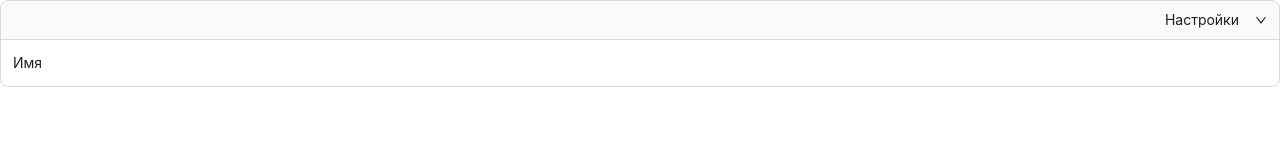
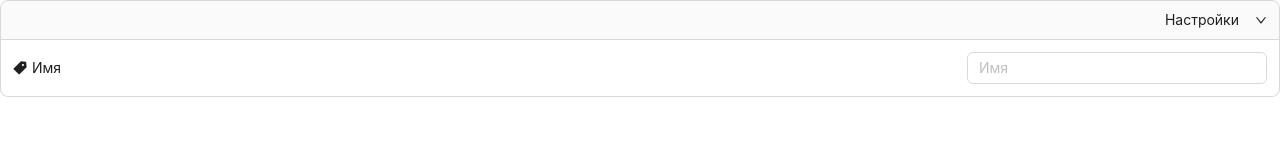
Before and after one commit to DaniilRalf/for-node-red-timer, a React (Create React App) app: page / in a window 1280 px wide. Shown: the top 160 px of the page. Built offline with nearby package versions, Linux system fonts and the light colour scheme.

Commit message:
add nodeName block

```diff
--- a/package.json
+++ b/package.json
@@ -3,6 +3,7 @@
   "version": "0.1.0",
   "private": true,
   "dependencies": {
+    "@ant-design/icons": "^5.2.6",
     "@testing-library/jest-dom": "^5.17.0",
     "@testing-library/react": "^13.4.0",
     "@testing-library/user-event": "^13.5.0",
@@ -10,13 +11,13 @@
     "@types/node": "^16.18.61",
     "@types/react": "^18.2.37",
     "@types/react-dom": "^18.2.15",
+    "antd": "^5.6.2",
     "react": "^17.0.2",
     "react-dom": "^17.0.2",
     "react-scripts": "5.0.1",
     "scss": "^0.2.4",
     "typescript": "^4.9.5",
-    "web-vitals": "^2.1.4",
-    "antd": "^5.6.2"
+    "web-vitals": "^2.1.4"
   },
   "scripts": {
     "start": "react-scripts start",
--- /dev/null
+++ b/src/components/assets/styles.ts
@@ -0,0 +1,30 @@
+/** styles for timer-delay component */
+export const styleComponents = {
+    collapseBlock: {
+        width: '100%'
+    },
+    childBlock : {
+        nameBlock: {
+            main: {
+                display: 'flex',
+                justifyContent: 'space-between'
+            },
+            title: {
+                display: 'flex',
+                alignItems: 'center'
+            },
+            input: {
+                width: '300px'
+            },
+            icon: {
+                marginRight: '5px',
+            }
+        },
+        timerBlock: {},
+    }
+}
+/** styles for timer-delay ANTD library */
+export const styleAntdCustom = `
+    .ant-collapse-header{display: flex!important; justify-content: end!important;}
+    .ant-collapse-header-text{flex: none!important; margin-inline-end: 0px!important;}
+`
--- a/src/components/timer.tsx
+++ b/src/components/timer.tsx
@@ -1,5 +1,7 @@
 import React, {useEffect, useState} from 'react'
-import {Collapse} from "antd";
+import {Collapse, Input} from "antd"
+import {TagFilled} from "@ant-design/icons";
+import {styleAntdCustom, styleComponents} from "./assets/styles";
 
 interface TimerConfInterface {
     isOpen: boolean,
@@ -29,10 +31,17 @@ const Timer = () => {
         setTimerConf(mockData)
     }
 
-    /** set data when open collapse */
+    /** set data when open collapse IS_OPEN */
     const setDataOnOpenCollapse = (): void => {
         const newTimerConf = JSON.parse(JSON.stringify(timerConf))
         newTimerConf.isOpen = !newTimerConf.isOpen
+        setTimerConf(newTimerConf)
+    }
+
+    /** set data NODE_NAME */
+    const setDataNodeName = (data: string): void => {
+        const newTimerConf = JSON.parse(JSON.stringify(timerConf))
+        newTimerConf.nodeName = data
         setTimerConf(newTimerConf)
     }
 
@@ -54,16 +63,23 @@ const Timer = () => {
                     children:
                         <>
 
-
+                            {/** NAME setting */}
                             <div style={styleComponents.childBlock.nameBlock.main}>
+                                <div style={styleComponents.childBlock.nameBlock.title}>
+                                    <p style={styleComponents.childBlock.nameBlock.icon}><TagFilled /></p>
+                                    {/*TODO: add translate*/}
+                                    <p>Имя</p>
+                                </div>
                                 {/*TODO: add translate*/}
-                                <div style={styleComponents.childBlock.nameBlock.title}>Имя</div>
-                                <div style={styleComponents.childBlock.nameBlock.input}></div>
+                                <Input placeholder="Имя"
+                                       style={styleComponents.childBlock.nameBlock.input}
+                                       value={timerConf.nodeName}
+                                       onChange={(el) => setDataNodeName(el.target.value)}
+                                />
                             </div>
 
-
+                            {/** TIMER setting */}
                             <div style={styleComponents.collapseBlock}></div>
-
 
                         </>
                 }]}
@@ -73,27 +89,3 @@ const Timer = () => {
     )
 }
 export default Timer
-
-
-/** styles for timer-delay component */
-const styleComponents = {
-    collapseBlock: {
-        width: '100%'
-    },
-    childBlock : {
-        nameBlock: {
-            main: {
-                display: 'flex',
-                justifyContent: 'space-between'
-            },
-            title: {},
-            input: {},
-        },
-        timerBlock: {},
-    }
-}
-/** styles for timer-delay ANTD library */
-const styleAntdCustom = `
-    .ant-collapse-header{display: flex!important; justify-content: end!important;}
-    .ant-collapse-header-text{flex: none!important; margin-inline-end: 0px!important;}
-`
```
Also changed, not shown: 1 other file (tests, documents, lock files or other folders).
